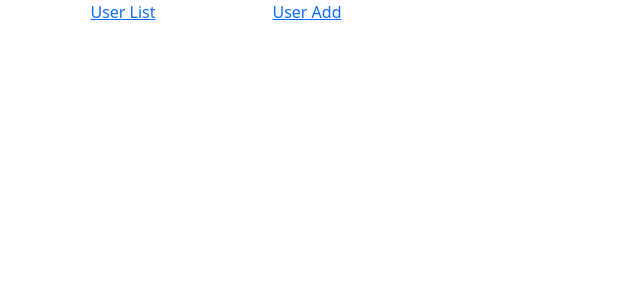
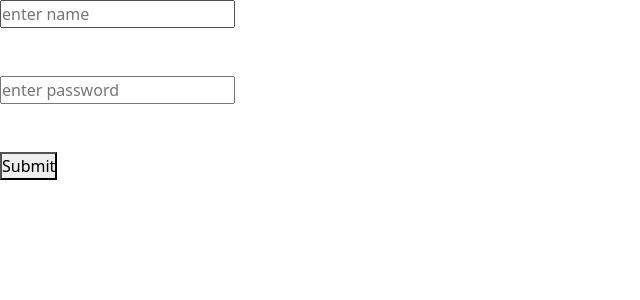
Before and after one commit to Namrata725/reactJsLearning, a React (Vite) app: page /collage in a window 1280 px wide. Before the commit this address had no page. Shown: the top 300 px of the page, without its empty margins (0-640 px from the left). Built offline with nearby package versions, Linux system fonts and the light colour scheme.

Commit message:
simple form validattion

```diff
--- a/src/App.jsx
+++ b/src/App.jsx
@@ -46,6 +46,7 @@ import MainPageNotFound from "../PageNotFoundDemo/MainPageNotFound";
 import FetchDataGetMethod from "./API/FetchDataGetMethod";
 import JsonApiIntegrationWithLoader from "./API/JsonApiIntegrationWithLoader";
 import MainAPI from "./API/MainAPI";
+import SimpleFormValidation from "./FormValidation/simpleFormValidation";
 function App() {
   return (
     <div>
@@ -119,7 +120,8 @@ function App() {
 
       {/* <FetchDataGetMethod /> */}
       {/* <JsonApiIntegrationWithLoader /> */}
-      <MainAPI />
+      {/* <MainAPI /> */}
+      <SimpleFormValidation />
     </div>
   );
 }
--- /dev/null
+++ b/src/FormValidation/SimpleFormValidation.jsx
@@ -0,0 +1,57 @@
+import { useState } from "react";
+function SimpleFormValidation() {
+  const [name, setName] = useState("");
+  const [password, setPassword] = useState("");
+  const [nameError, setnameError] = useState("");
+  const [passwordError, setpasswordError] = useState("");
+
+  const handleName = (event) => {
+    setName(event.target.value);
+    if (event.target.value.length > 5) {
+      setnameError("plase add valid user name. only 5 char allowed");
+    } else {
+      setnameError("");
+    }
+  };
+
+  const handlePassword = (event) => {
+    setPassword(event.target.value);
+    let regex = /^[A-Z0-9]+$/i;
+
+    if (regex.test(event.target.value)) {
+      setpasswordError("");
+    } else {
+      setpasswordError(
+        "plase add valid password. onlynumber and alphabets are allowed"
+      );
+    }
+  };
+
+  return (
+    <div>
+      <input
+        type="text"
+        style={nameError ? { outline: "1px solid red" } : {}}
+        placeholder="enter name"
+        onChange={handleName}
+      />{" "}
+      <br />
+      <span style={{ color: "red" }}>{nameError && nameError}</span>
+      <br />
+      <br />
+      <input
+        type="text"
+        style={nameError ? { outline: "1px solid red" } : {}}
+        placeholder="enter password"
+        onChange={handlePassword}
+      />{" "}
+      <br />
+      <span style={{ color: "red" }}>{passwordError && passwordError}</span>
+      <br />
+      <br />
+      <button disabled={nameError || passwordError}>Submit</button>
+    </div>
+  );
+}
+
+export default SimpleFormValidation;
```
Also changed, not shown: 1 other file (tests, documents, lock files or other folders).
